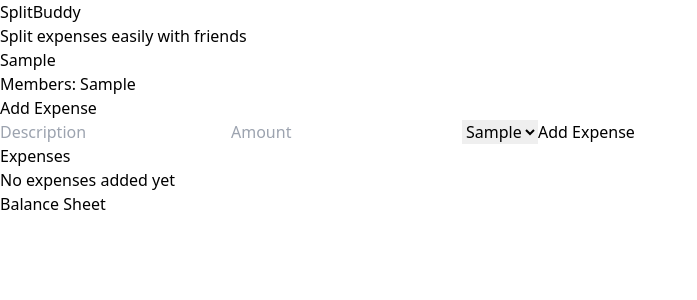
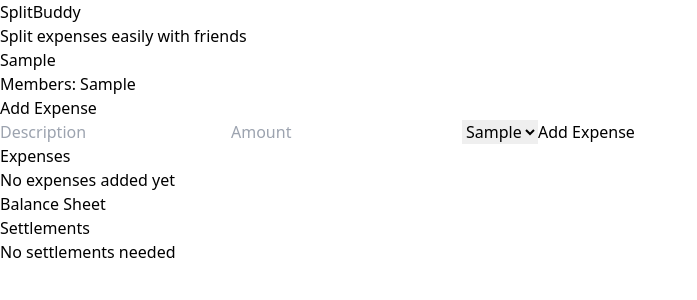
Before and after one commit to i-jashanpreet/SplitBuddy, a React (Vite) app: page / in a window 1280 px wide. Both pictures are taken after typing "Sample", "Sample" into the empty fields and a click on the button "Create". Shown: the top 300 px of the page, without its empty margins (0-697 px from the left). Built offline with nearby package versions, Linux system fonts and the light colour scheme.

Commit message:
Display optimized settlements showing who pays whom

```diff
--- a/src/components/BalanceSheet.jsx
+++ b/src/components/BalanceSheet.jsx
@@ -51,6 +51,19 @@ while (i < debtors.length && j < creditors.length) {
   return (
     <div className="bg-white p-4 rounded-lg shadow-md mb-6">
       <h2 className="text-xl font-bold mb-4">Balance Sheet</h2>
+      <h3 className="text-lg font-semibold mt-4 mb-2">Settlements</h3>
+
+{settlements.length === 0 ? (
+  <p className="text-gray-500">No settlements needed</p>
+) : (
+  <ul>
+    {settlements.map((s, index) => (
+      <li key={index} className="border-b py-2">
+        {s.from} pays ₹{s.amount.toFixed(2)} to {s.to}
+      </li>
+    ))}
+  </ul>
+)}
     </div>
   );
 }
```
